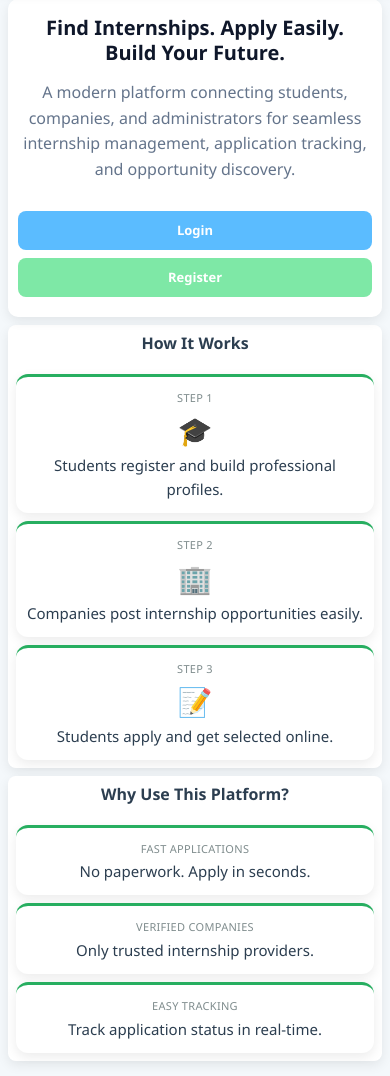
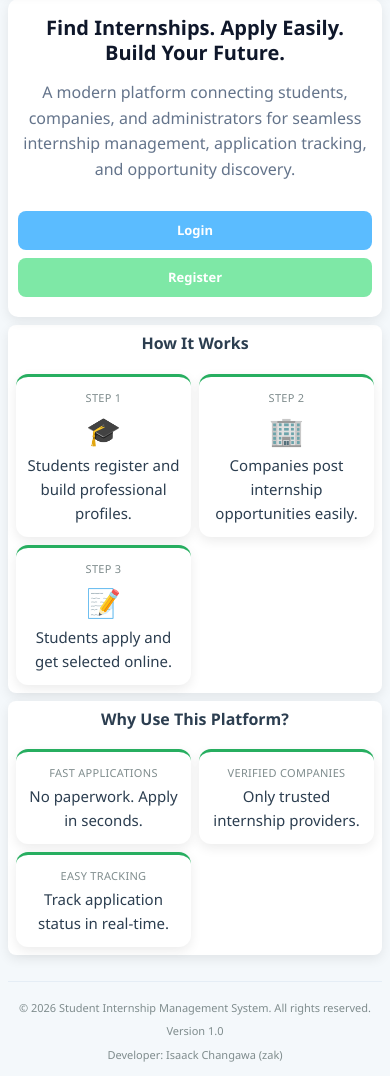
Before and after one commit to izakme/Student-Internship-Management-System, a PHP site: page /S-I-M-S/ in a window 390 px wide. Shown: the part 47-1123 px from the top of the page. Run offline with PHP 8.4, Linux system fonts and the light colour scheme; some web fonts are replaced.

Commit message:
Fix dashboard cards to display in pairs on mobile view

```diff
--- a/frontend/assets/css/style.css
+++ b/frontend/assets/css/style.css
@@ -1352,7 +1352,7 @@ table tbody tr:hover {
   }
 
   .grid {
-    grid-template-columns: 1fr;
+    grid-template-columns: 1fr 1fr;
     gap: 8px;
   }
 
```
